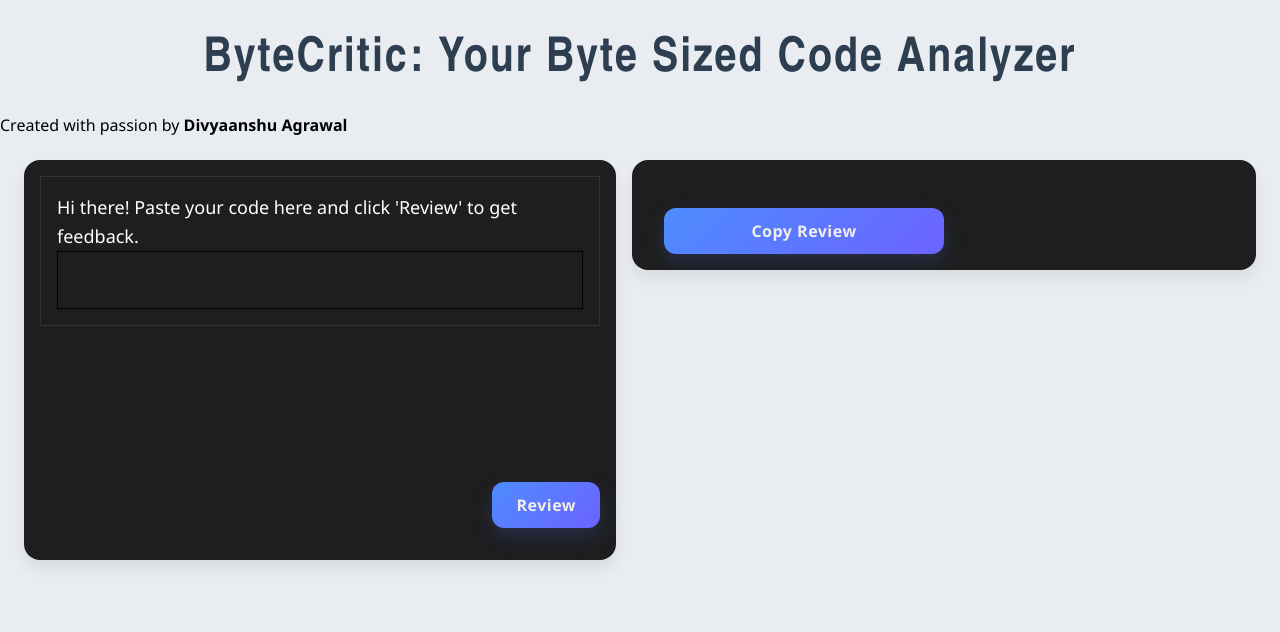
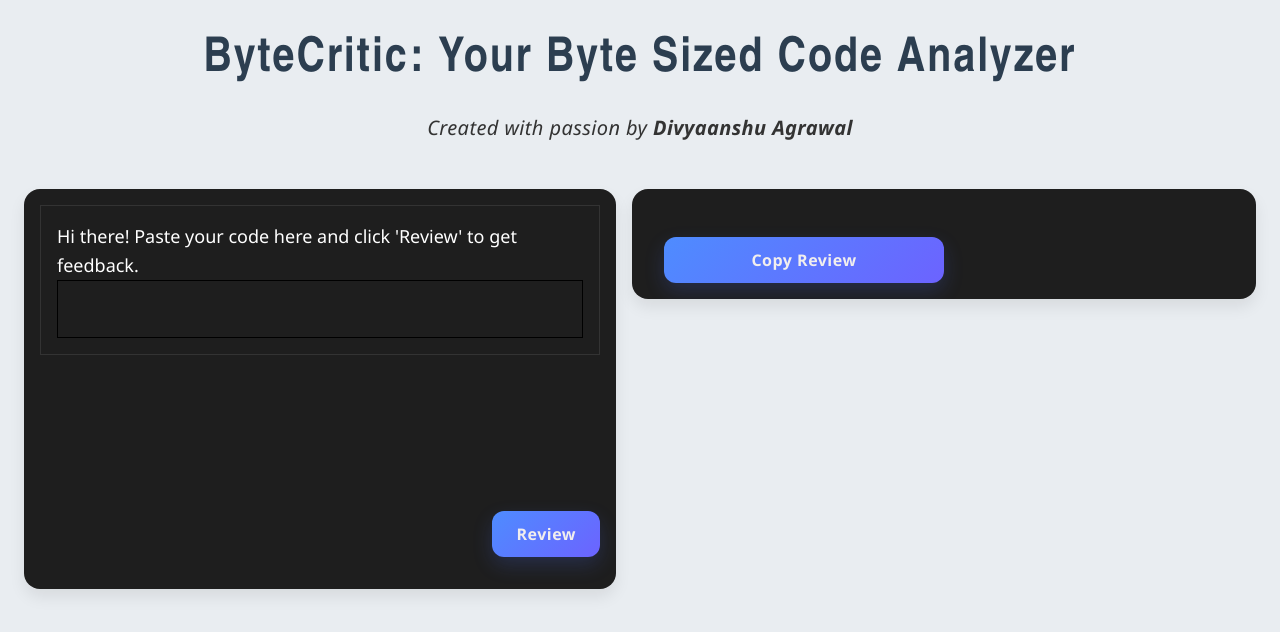
Before and after one commit to DIVYAANSHU-AGRAWAL/ByteCritic-AI-Powered-Code-Analyzer, a React (Vite) app in the folder Frontend/: page / in a window 1280 px wide. Shown: the top 632 px of the page. Built offline with nearby package versions, Linux system fonts and the light colour scheme.

Commit message:
Update App.css

```diff
--- a/Frontend/src/App.css
+++ b/Frontend/src/App.css
@@ -197,3 +197,15 @@ h1 {
 .right{
   color:#f1eeee;
 }
+
+.Subtitle {
+  font-size: 20px;
+  color: #333;
+  text-align: center;
+  margin-top: 8px;
+  margin-bottom: 24px;
+  font-family: "Segoe UI", Tahoma, Geneva, Verdana, sans-serif;
+  font-weight: 500;
+  letter-spacing: 0.02em;
+  font-style: italic;
+}
```
